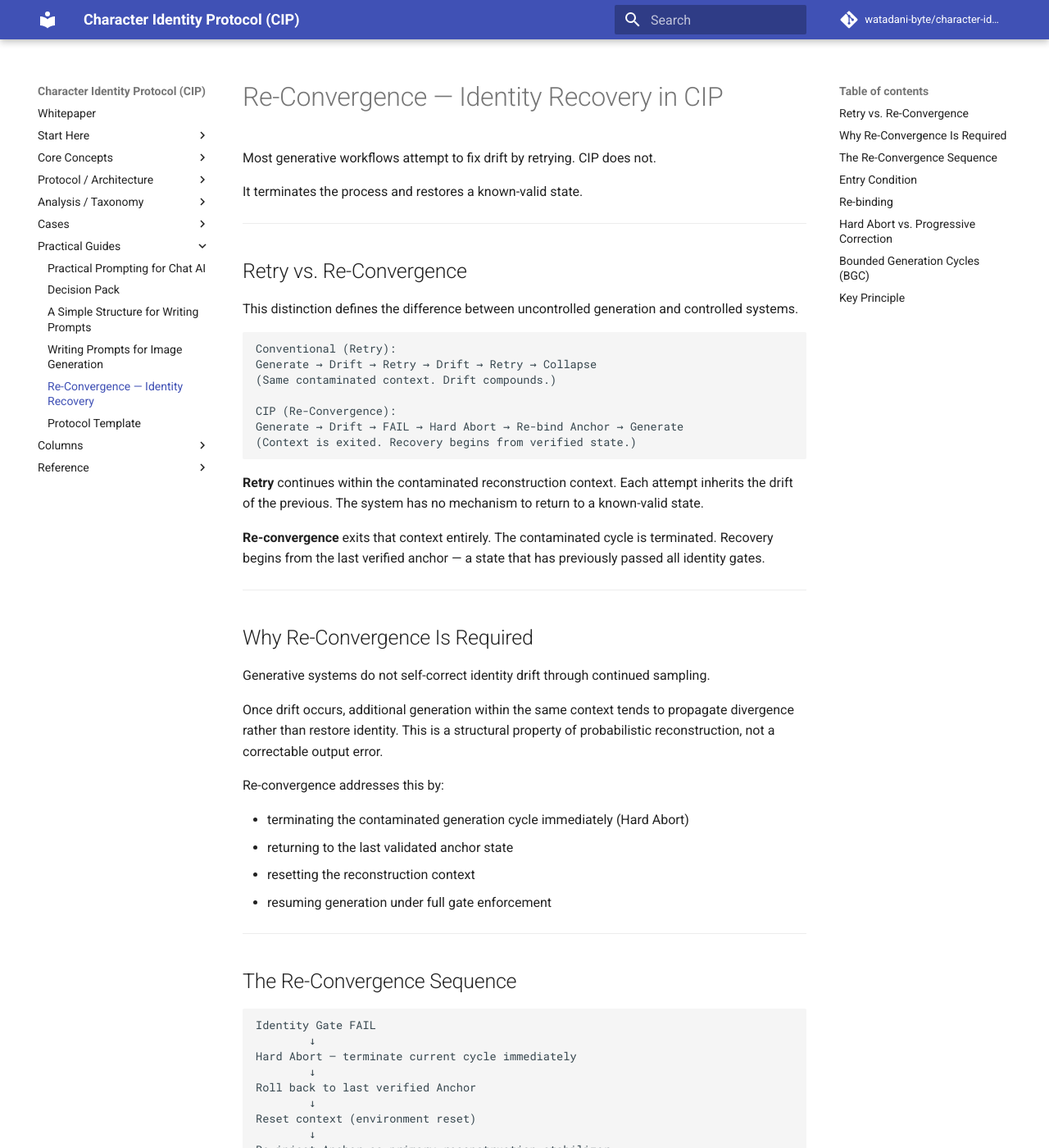
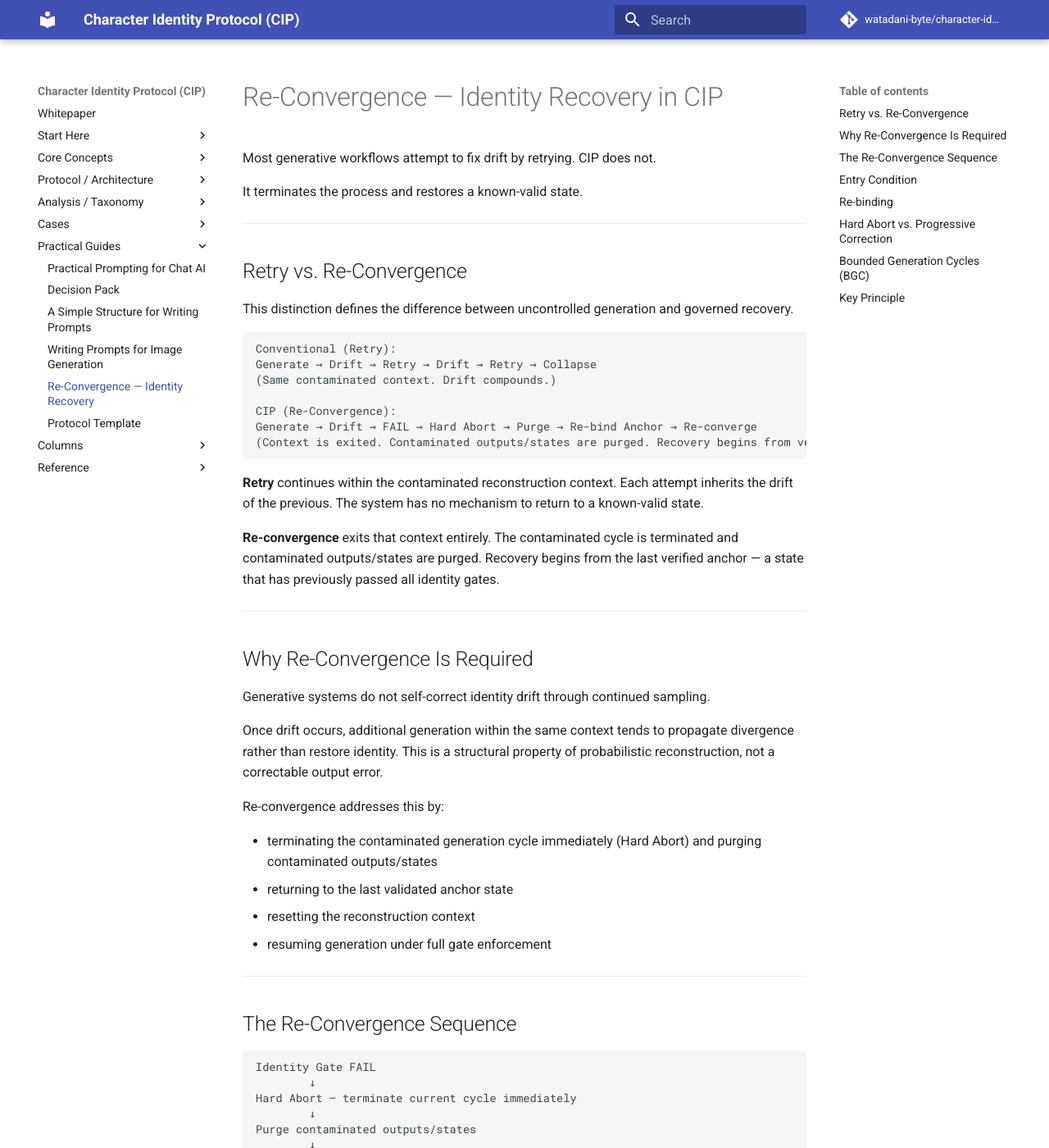
Before and after one commit to watadani-byte/character-identity-protocol, an MkDocs documentation site: the page built from docs/reconvergence.md, in a window 1280 px wide and 1400 px high. Shown: the whole window at 82% size. Built offline with MkDocs 1.6.1 and Material for MkDocs 9.7.7, drawn with Linux system fonts in a browser that asks for light colours; comment, search, counter and statistics services are not loaded; some of the changed text lies outside the part shown.

Commit message:
Clarify re-convergence process and terminology
Updated terminology and clarified processes related to re-convergence, including the purging of contaminated outputs/states and the re-binding procedure.

````diff
--- a/docs/reconvergence.md
+++ b/docs/reconvergence.md
@@ -9,7 +9,7 @@ It terminates the process and restores a known-valid state.
 
 ## Retry vs. Re-Convergence
 
-This distinction defines the difference between uncontrolled generation and controlled systems.
+This distinction defines the difference between uncontrolled generation and governed recovery.
 
 ```
 Conventional (Retry):
@@ -17,13 +17,13 @@ Generate → Drift → Retry → Drift → Retry → Collapse
 (Same contaminated context. Drift compounds.)
 
 CIP (Re-Convergence):
-Generate → Drift → FAIL → Hard Abort → Re-bind Anchor → Generate
-(Context is exited. Recovery begins from verified state.)
+Generate → Drift → FAIL → Hard Abort → Purge → Re-bind Anchor → Re-converge
+(Context is exited. Contaminated outputs/states are purged. Recovery begins from verified state.)
 ```
 
 **Retry** continues within the contaminated reconstruction context. Each attempt inherits the drift of the previous. The system has no mechanism to return to a known-valid state.
 
-**Re-convergence** exits that context entirely. The contaminated cycle is terminated. Recovery begins from the last verified anchor — a state that has previously passed all identity gates.
+**Re-convergence** exits that context entirely. The contaminated cycle is terminated and contaminated outputs/states are purged. Recovery begins from the last verified anchor — a state that has previously passed all identity gates.
 
 -----
 
@@ -35,7 +35,7 @@ Once drift occurs, additional generation within the same context tends to propag
 
 Re-convergence addresses this by:
 
-- terminating the contaminated generation cycle immediately (Hard Abort)
+- terminating the contaminated generation cycle immediately (Hard Abort) and purging contaminated outputs/states
 - returning to the last validated anchor state
 - resetting the reconstruction context
 - resuming generation under full gate enforcement
@@ -49,11 +49,13 @@ Identity Gate FAIL
         ↓
 Hard Abort — terminate current cycle immediately
         ↓
+Purge contaminated outputs/states
+        ↓
 Roll back to last verified Anchor
         ↓
 Reset context (environment reset)
         ↓
-Re-inject Anchor as primary reconstruction stabilizer
+Re-bind to the last validated anchor as the primary conditioning reference
         ↓
 Reset sampling configuration if applicable
         ↓
@@ -76,12 +78,12 @@ If no verified anchor exists, re-convergence cannot proceed. A new anchor format
 
 ## Re-binding
 
-Re-binding is the act of re-injecting the verified anchor into a new generation cycle.
+Re-binding is the act of reconnecting the workflow to the last validated anchor, UID, and governing constraints before re-convergence.
 
 Re-binding procedure:
 
 1. Select the last verified anchor
-1. Re-inject as the primary conditioning reference
+1. Re-bind to the last validated anchor as the primary conditioning reference
 1. Apply minimal prompt (invariant attributes only)
 1. Apply identifier binding (UID) to reinforce identity recall
 1. Resume generation under gate enforcement
@@ -105,12 +107,12 @@ CIP mandates Hard Abort. Progressive correction assumes the system can self-corr
 
 Re-convergence operates within bounded generation cycles.
 
-Each cycle has a defined entry point (anchor) and a defined exit condition (Hard Abort or session end). Stability is maintained by chaining cycles through disciplined re-convergence — not by assuming identity persists indefinitely.
+Each cycle has a defined entry point (validated anchor) and a defined exit condition (Hard Abort or session end). Stability is maintained by chaining cycles through disciplined re-convergence — not by assuming identity persists indefinitely.
 
 ```
 Cycle A → Generate → Gate → PASS / FAIL (Hard Abort)
                                     ↓
-                              Re-binding
+                              Purge → Re-binding
                                     ↓
 Cycle B → Generate → Gate → PASS / FAIL (Hard Abort)
 ```
````
Also changed, not shown: other parts of docs/reconvergence.md (+5 -5 lines).
